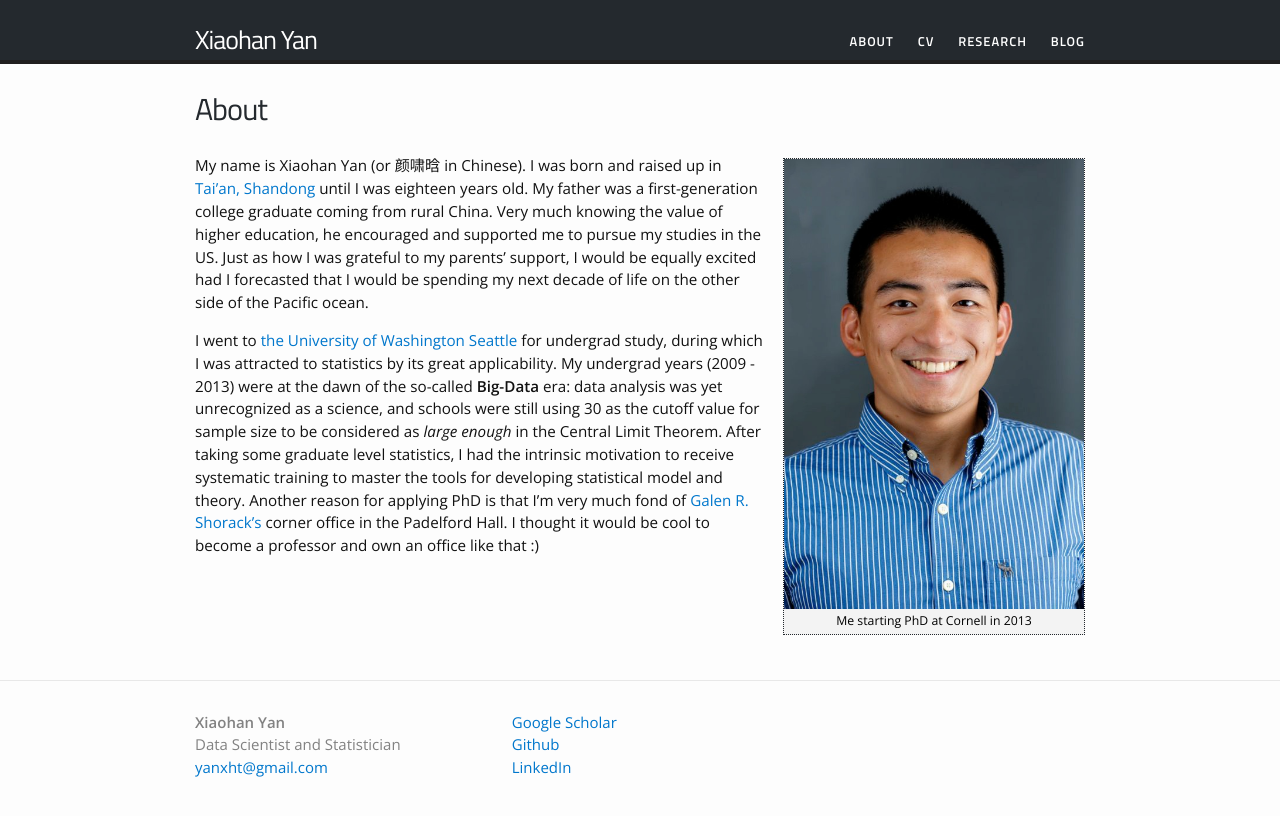
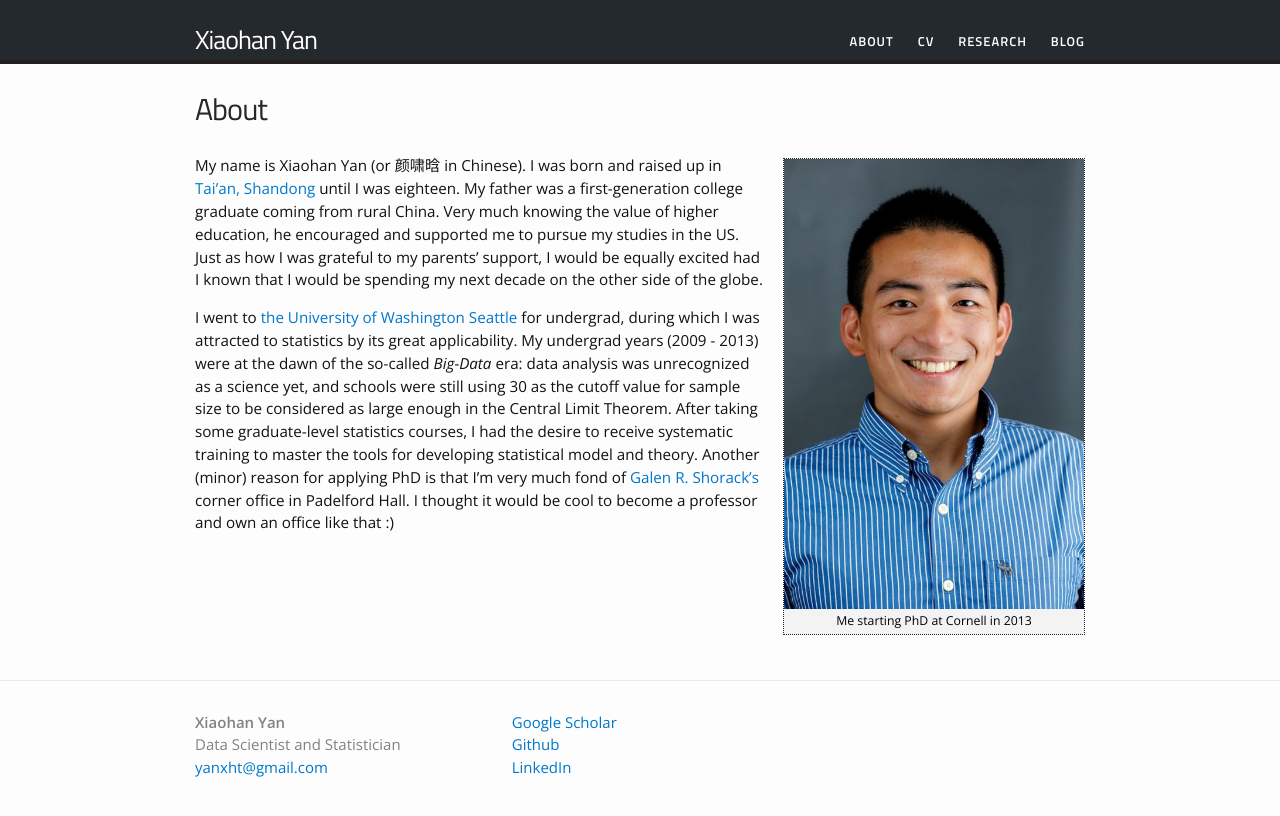
Before and after one commit to yanxht/yanxht.github.io, a Jekyll site: the page built from about.md, in a window 1280 px wide. Shown: the top 816 px of the page. Built offline with Jekyll 4.4.1, drawn with Linux system fonts in a browser that asks for light colours.

Commit message:
Update about

```diff
--- a/about.md
+++ b/about.md
@@ -6,6 +6,6 @@
 
 {% include image.html url="/images/yan_portrait.jpeg" caption="Me starting PhD at Cornell in 2013" width=300 align="right" %}
 
-My name is Xiaohan Yan (or 颜啸晗 in Chinese). I was born and raised up in [Tai'an, Shandong](https://en.wikipedia.org/wiki/Tai%27an) until I was eighteen years old. My father was a first-generation college graduate coming from rural China. Very much knowing the value of higher education, he encouraged and supported me to pursue my studies in the US. Just as how I was grateful to my parents' support, I would be equally excited had I forecasted that I would be spending my next decade of life on the other side of the Pacific ocean.
+My name is Xiaohan Yan (or 颜啸晗 in Chinese). I was born and raised up in [Tai'an, Shandong](https://en.wikipedia.org/wiki/Tai%27an) until I was eighteen. My father was a first-generation college graduate coming from rural China. Very much knowing the value of higher education, he encouraged and supported me to pursue my studies in the US. Just as how I was grateful to my parents' support, I would be equally excited had I known that I would be spending my next decade on the other side of the globe.
 
-I went to [the University of Washington Seattle](https://www.washington.edu) for undergrad study, during which I was attracted to statistics by its great applicability. My undergrad years (2009 - 2013) were at the dawn of the so-called **Big-Data** era: data analysis was yet unrecognized as a science, and schools were still using 30 as the cutoff value for sample size to be considered as *large enough* in the Central Limit Theorem. After taking some graduate level statistics, I had the intrinsic motivation to receive systematic training to master the tools for developing statistical model and theory. Another reason for applying PhD is that I'm very much fond of [Galen R. Shorack's](https://www.stat.washington.edu/galen/) corner office in the Padelford Hall. I thought it would be cool to become a professor and own an office like that :)
+I went to [the University of Washington Seattle](https://www.washington.edu) for undergrad, during which I was attracted to statistics by its great applicability. My undergrad years (2009 - 2013) were at the dawn of the so-called *Big-Data* era: data analysis was unrecognized as a science yet, and schools were still using 30 as the cutoff value for sample size to be considered as large enough in the Central Limit Theorem. After taking some graduate-level statistics courses, I had the desire to receive systematic training to master the tools for developing statistical model and theory. Another (minor) reason for applying PhD is that I'm very much fond of [Galen R. Shorack's](https://www.stat.washington.edu/galen/) corner office in Padelford Hall. I thought it would be cool to become a professor and own an office like that :)
```
